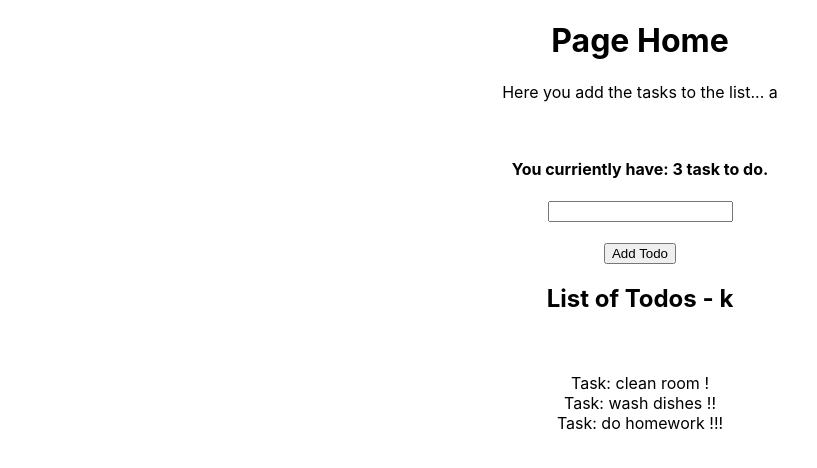
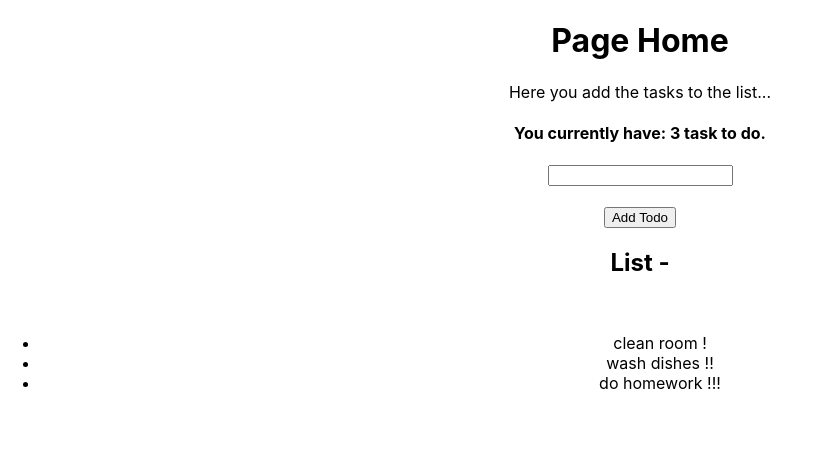
Before and after one commit to GamesOfSummer/react-104-redux, a React (Create React App) app: page / in a window 1280 px wide. Shown: the top 468 px of the page, without its empty margins (0-817 px from the left). Built offline with nearby package versions, Linux system fonts and the light colour scheme.

Commit message:
cleanup - taskr lists correctly with new index

```diff
--- a/src/AddTodo.jsx
+++ b/src/AddTodo.jsx
@@ -1,4 +1,4 @@
-import React, { Component } from 'react';
+import React from 'react';
 
 // Redux things
 import { connect } from 'react-redux';
@@ -35,11 +35,10 @@ class AddTodo extends React.Component {
         return (
             <div>
                 <h1>Page Home</h1>
-                <p>Here you add the tasks to the list... a</p>
-                <br />
+                <p>Here you add the tasks to the list... </p>
 
                 <h4>
-                    You curriently have: {this.state.numberoftasks} task to do.
+                    You currently have: {this.state.numberoftasks} task to do.
                 </h4>
 
                 <div>
--- a/src/OutputStore.jsx
+++ b/src/OutputStore.jsx
@@ -5,7 +5,7 @@ import { connect } from 'react-redux';
 import { store } from './redux/store';
 
 const stateReturner = state => {
-    console.log('The STATE: ', state);
+    //console.log('The STATE: ', state);
     return state;
 };
 
@@ -18,24 +18,22 @@ class OutputStore extends Component {
     }
 
     componentWillMount() {
-        let fullRxStore = store.getState();
-        console.log('The store in todos-p: ', fullRxStore);
-        this.setState({ taskstd: fullRxStore.todos });
+        let fullStore = store.getState();
+        console.log('The store in todos-p: ', fullStore);
+        this.setState({ tasks: fullStore.todos });
     }
+
     render() {
         return (
             <div>
-                <h2>List of Todos - k</h2>
-                <br />
+                <h2>List - </h2>
                 <br />
 
-                {this.state.taskstd.map(x => {
-                    return (
-                        <div>
-                            <div>Task: {x.task}</div>
-                        </div>
-                    );
-                })}
+                <ul>
+                    {this.state.tasks.map(tasks => {
+                        return <li key={tasks.index}>{tasks.task}</li>;
+                    })}
+                </ul>
             </div>
         );
     }
--- a/src/redux/actions/actions.js
+++ b/src/redux/actions/actions.js
@@ -2,6 +2,7 @@ import { ADDTASK } from '../reducer/key-strings';
 
 export const addNewTask = itemToDo => {
     return {
+        index: (((1 + Math.random()) * 0x10000) | 0).toString(16).substring(1),
         type: ADDTASK,
         text: itemToDo
     };
--- a/src/redux/reducer/reducer.js
+++ b/src/redux/reducer/reducer.js
@@ -2,9 +2,9 @@ import { ADDTASK } from './key-strings';
 
 const initialState = {
     todos: [
-        { task: 'clean room !', finish: false },
-        { task: 'wash dishes !!', finish: false },
-        { task: 'do homework !!!', finish: false }
+        { index: 1, task: 'clean room !', finish: false },
+        { index: 2, task: 'wash dishes !!', finish: false },
+        { index: 3, task: 'do homework !!!', finish: false }
     ]
 };
 
```
